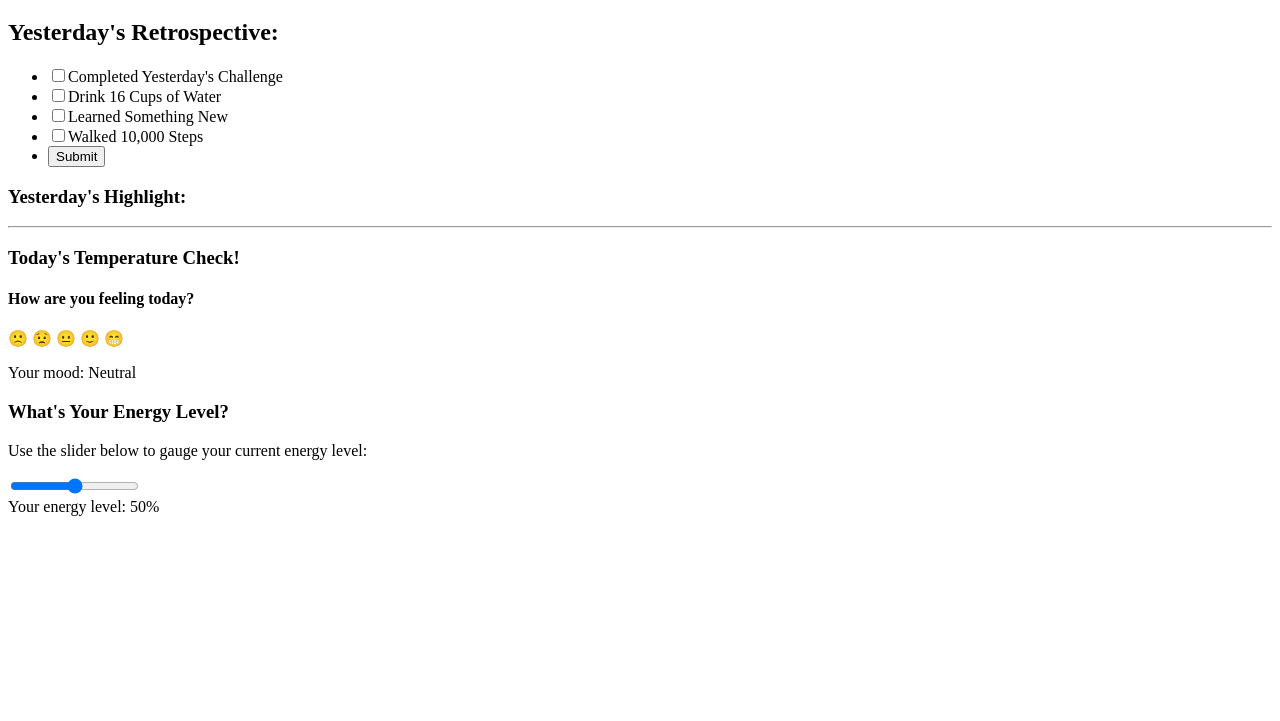
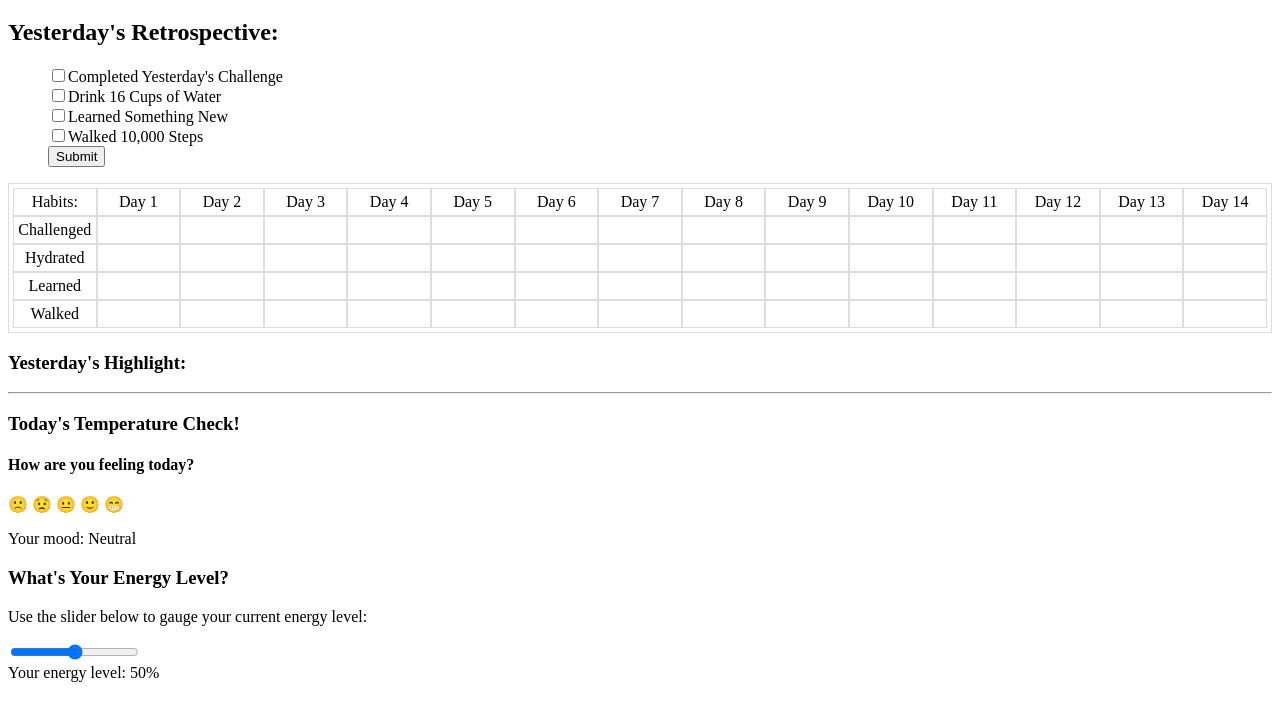
Before and after one commit to Majexs/Project_1--Five_Minute_Journal, a plain HTML site: page index.html in a window 1280 px wide. Shown: the part 61-782 px from the top of the page. Drawn offline with Linux system fonts and the light colour scheme.

Commit message:
changed index html path for js and css

```diff
--- a/index.html
+++ b/index.html
@@ -4,7 +4,7 @@
         <meta charset="UTF-8" />
         <meta name="viewport" content="width=device-width, initial-scale=1.0" />
         <meta http-equiv="X-UA-Compatible" content="ie=edge" />
-        <link rel="stylesheet" type="text/css" href="Oopsie.css" />
+        <link rel="stylesheet" type="text/css" href="./assets/css/style.css" />
         <title>Five Minute Journal</title>
     </head>
         <body>
@@ -84,6 +84,6 @@
             <footer>
 
             </footer>
-            <script src= "Oopsie.js"></script>
+            <script src= "./assets/js/script.js"></script>
         </body>
     </html>
```
